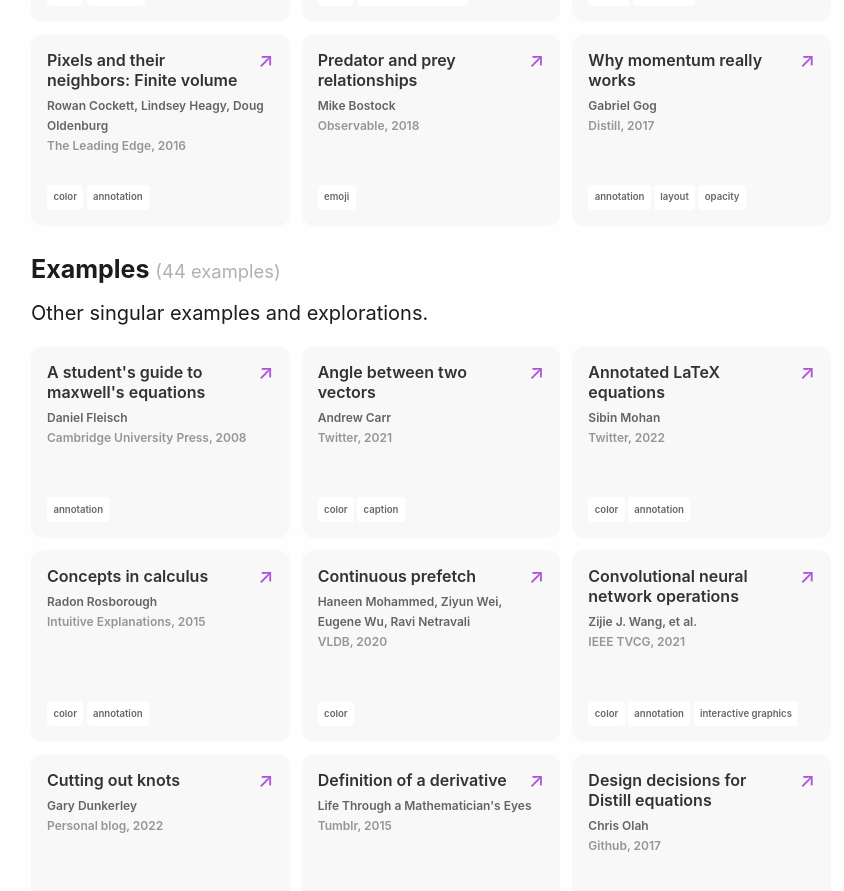
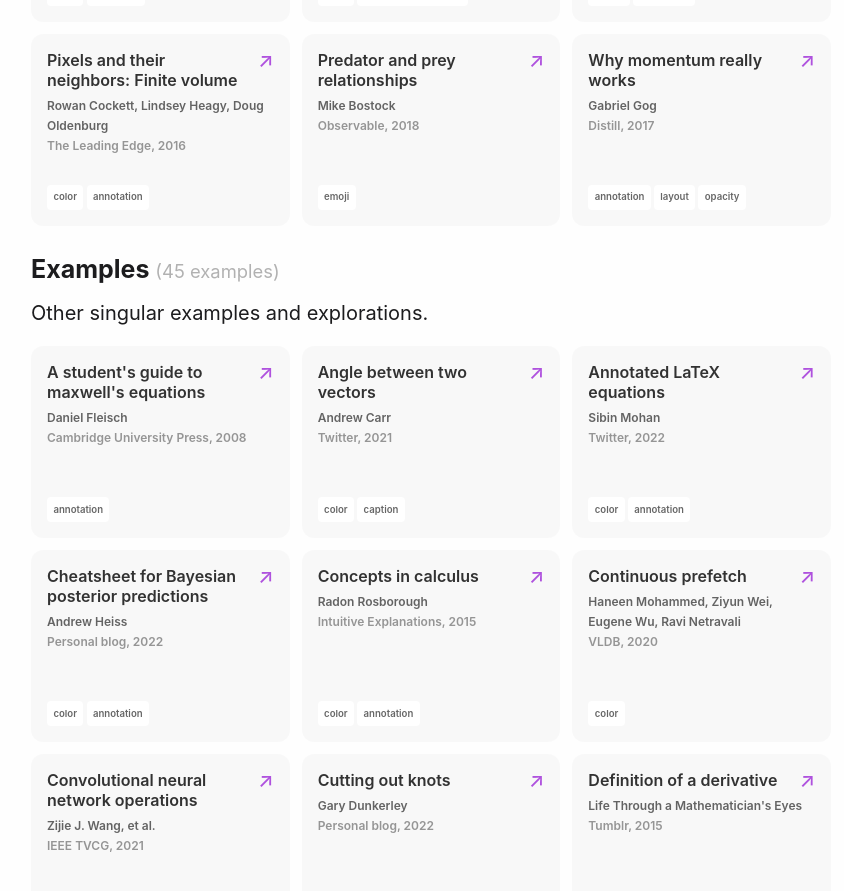
Before and after one commit to fredhohman/awesome-mathematical-notation-design, a Jekyll site: the page built from index.md, in a window 1280 px wide and 900 px high, scrolled down 1756 px. Shown: the top 891 px of the window, without its empty margins (209-1053 px from the left). Built offline with Jekyll 4.4.1, drawn with Linux system fonts in a browser that asks for light colours.

Commit message:
feat: add #26

```diff
--- a/_data/examples.yaml
+++ b/_data/examples.yaml
@@ -563,3 +563,13 @@
     - color
     - layout
     - static graphic
+
+- title: Cheatsheet for Bayesian posterior predictions
+  author: Andrew Heiss
+  publication: Personal blog
+  year: 2022
+  link: https://www.andrewheiss.com/blog/2022/09/26/guide-visualizing-types-posteriors/#tldr-diagrams-and-cheat-sheets
+  type: example
+  tags:
+    - color
+    - annotation
```
